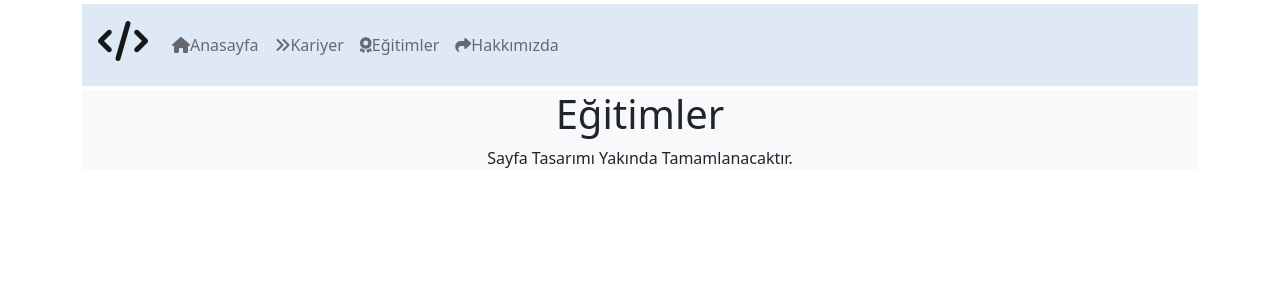
After one commit to karakayaahmet/Extractive-Summarization, a Django app: page /egitim in a window 1280 px wide. The commit adds this page. Shown: the top 300 px of the page. Run offline with Django 4.2, Linux system fonts and the light colour scheme; some libraries are stand-ins or nearby versions.

Commit message:
sayfa tasarımı iyileştirildi.

```diff
--- /dev/null
+++ b/mysummarizer/summarizer/templates/egitim.html
@@ -0,0 +1,13 @@
+{% extends "base.html" %}
+{% block content %}
+
+<div class="container">
+    <div class="jumbotron jumbotron-fluid">
+        <div class="container bg-light">
+            <h1 class="d-flex justify-content-center">Eğitimler</h1>
+            <p class="d-flex justify-content-center">Sayfa Tasarımı Yakında Tamamlanacaktır.</p>
+        </div>
+    </div>
+</div>
+
+{% endblock content %}
--- a/mysummarizer/summarizer/urls.py
+++ b/mysummarizer/summarizer/urls.py
@@ -3,5 +3,8 @@ from django.urls import path
 from . import views
 
 urlpatterns = [
-    path('',views.index,name="index")
+    path('',views.index,name="index"),
+    path('kariyer',views.kariyer,name="kariyer"),
+    path('egitim',views.egitim,name="egitim"),
+    path('hakkimizda',views.hakkimizda,name="hakkimizda")
 ]
--- a/mysummarizer/summarizer/views.py
+++ b/mysummarizer/summarizer/views.py
@@ -178,3 +178,12 @@ def index(request):
         return render(request,"index.html",{"ozet":ozet_metin,"ceviri_metin":ceviri})
 
     return render(request,"index.html")
+
+def egitim(request):
+    return render(request,"egitim.html")
+
+def kariyer(request):
+    return render(request,"kariyer.html")
+
+def hakkimizda(request):
+    return render(request,"hakkimizda.html")
--- a/mysummarizer/templates/base.html
+++ b/mysummarizer/templates/base.html
@@ -7,8 +7,26 @@
     <meta name="viewport" content="width=device-width, initial-scale=1.0">
     <link rel="stylesheet" href="{% static 'Css/bootstrap.min.css' %}">
     <title>Document</title>
+    <link rel="stylesheet" href="https://cdnjs.cloudflare.com/ajax/libs/font-awesome/6.2.0/css/all.min.css" integrity="sha512-xh6O/CkQoPOWDdYTDqeRdPCVd1SpvCA9XXcUnZS2FmJNp1coAFzvtCN9BmamE+4aHK8yyUHUSCcJHgXloTyT2A==" crossorigin="anonymous" referrerpolicy="no-referrer" />
 </head>
 <body>
+    <div class="container my-1">
+        <nav class="navbar navbar-light navbar-expand-sm" style="background-color: #dfe9f5;">
+            <a href="" class="navbar-brand">
+                <h1 class="ms-3"><i class="fa-solid fa-code"></i></h1>
+            </a>
+            <ul class="navbar-nav">
+                <li class="nav-item"><a href="{% url 'index' %}" class="nav-link"><i
+                            class="fa-solid fa-house"></i>Anasayfa</a></li>
+                <li class="nav-item"><a href="{% url 'kariyer' %}" class="nav-link"><i
+                            class="fa-solid fa-angles-right"></i>Kariyer</a></li>
+                <li class="nav-item"><a href="{% url 'egitim' %}" class="nav-link"><i
+                            class="fa-solid fa-award"></i>Eğitimler</a></li>
+                <li class="nav-item"><a href="{% url 'hakkimizda' %}" class="nav-link"><i
+                            class="fa-solid fa-share"></i>Hakkımızda</a></li>
+            </ul>
+        </nav>
+    </div>
     {% block content %} {% endblock content %}
     <script src="{% static 'js/bootstrap.min.js' %}"></script>
 </body>
```
Also changed, not shown: mysummarizer/summarizer/templates/hakkimizda.html (added, +13 -0 lines), mysummarizer/summarizer/templates/index.html (+5 -4 lines), mysummarizer/summarizer/templates/kariyer.html (added, +13 -0 lines).
